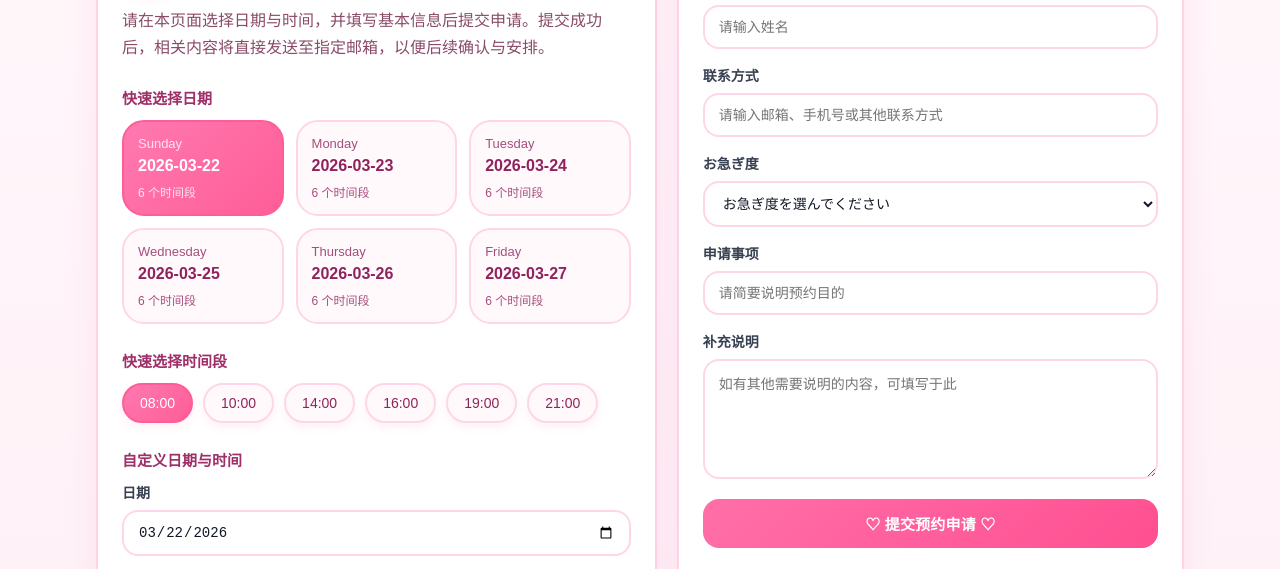
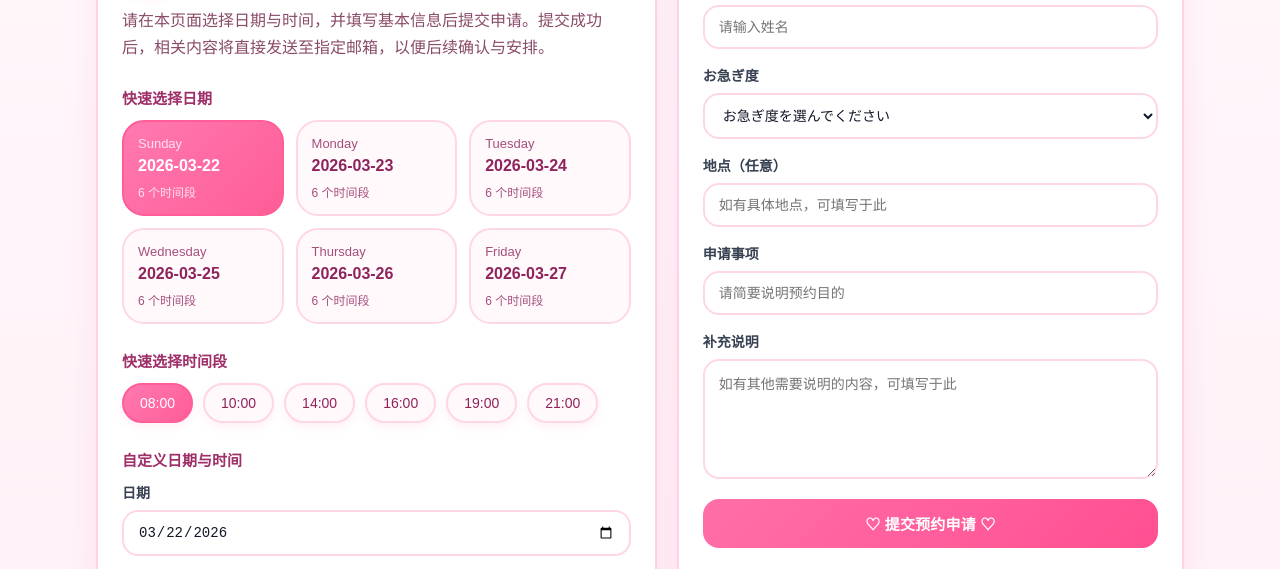
Before and after one commit to XQ2K/Yang, a plain HTML site: page index.html in a window 1280 px wide. Shown: the part 153-722 px from the top of the page. Drawn offline with Linux system fonts and the light colour scheme.

Commit message:
Update index.html

```diff
--- a/index.html
+++ b/index.html
@@ -304,11 +304,6 @@
           </div>
 
           <div class="field">
-            <label for="contact">联系方式</label>
-            <input id="contact" name="contact" type="text" placeholder="请输入邮箱、手机号或其他联系方式" required />
-          </div>
-
-          <div class="field">
             <label for="urgency">お急ぎ度</label>
             <select id="urgency" name="urgency" required>
               <option value="">お急ぎ度を選んでください</option>
@@ -317,6 +312,11 @@
               <option value="ちょっと急ぎ">ちょっと急ぎ</option>
               <option value="とても急ぎ">とても急ぎ</option>
             </select>
+          </div>
+
+          <div class="field">
+            <label for="location">地点（任意）</label>
+            <input id="location" name="location" type="text" placeholder="如有具体地点，可填写于此" />
           </div>
 
           <div class="field">
```
